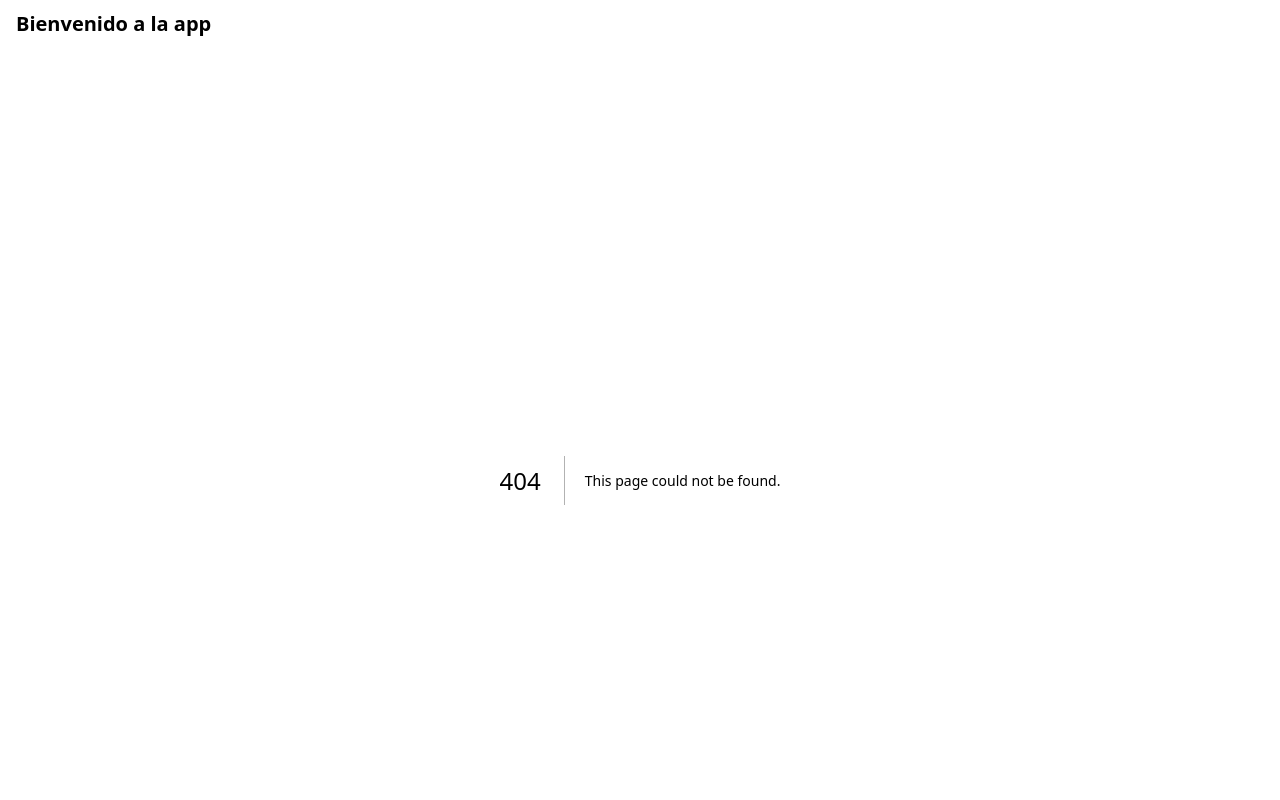
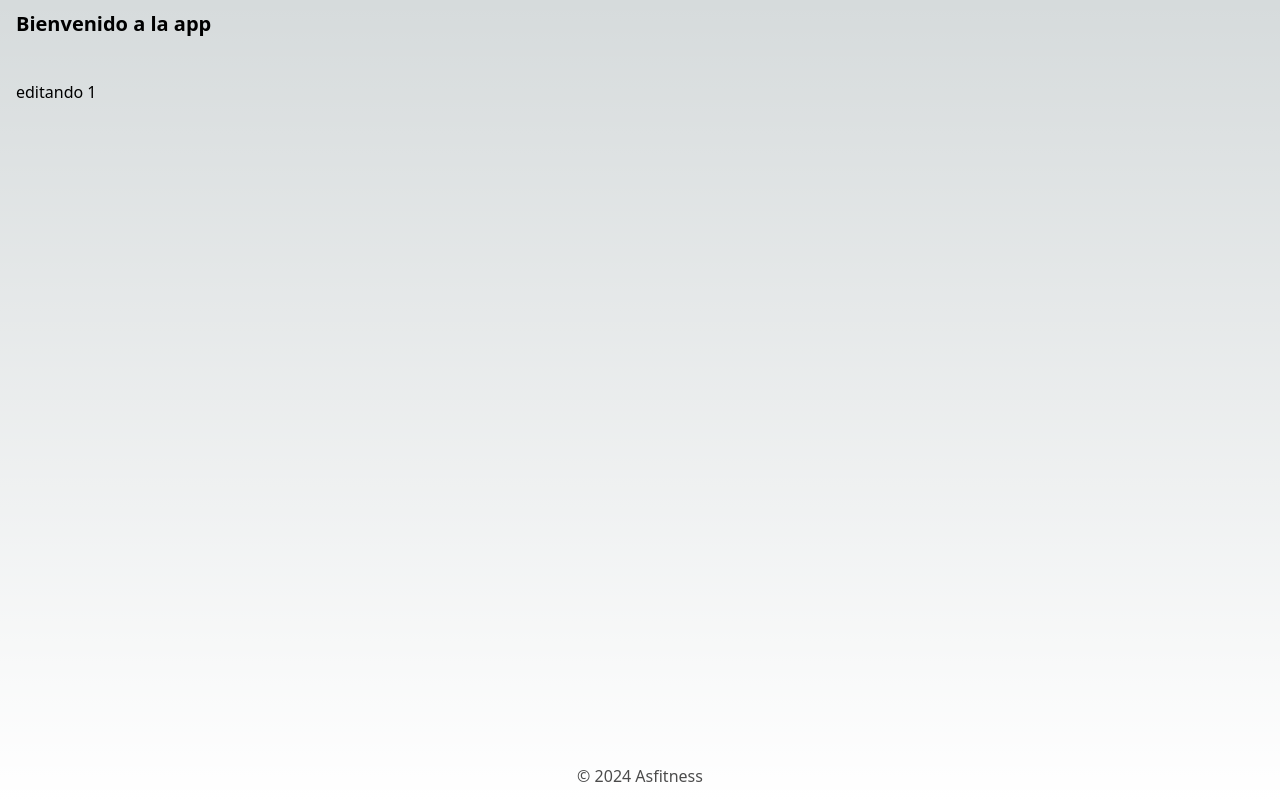
Before and after one commit to agussanchz/FitnessApp, a Next.js app: page /edit/1 in a window 1280 px wide. Before the commit this address had no page. Shown: the top 800 px of the page. Built offline with nearby package versions, Linux system fonts and the light colour scheme.

Commit message:
agregando route para editar futuros ejercicios

```diff
--- /dev/null
+++ b/src/app/edit/[id]/page.jsx
@@ -0,0 +1,7 @@
+import React from 'react'
+
+export default function EditPage({ params }) {
+    return (
+        <div>editando {params.id}</div>
+    )
+}
```
